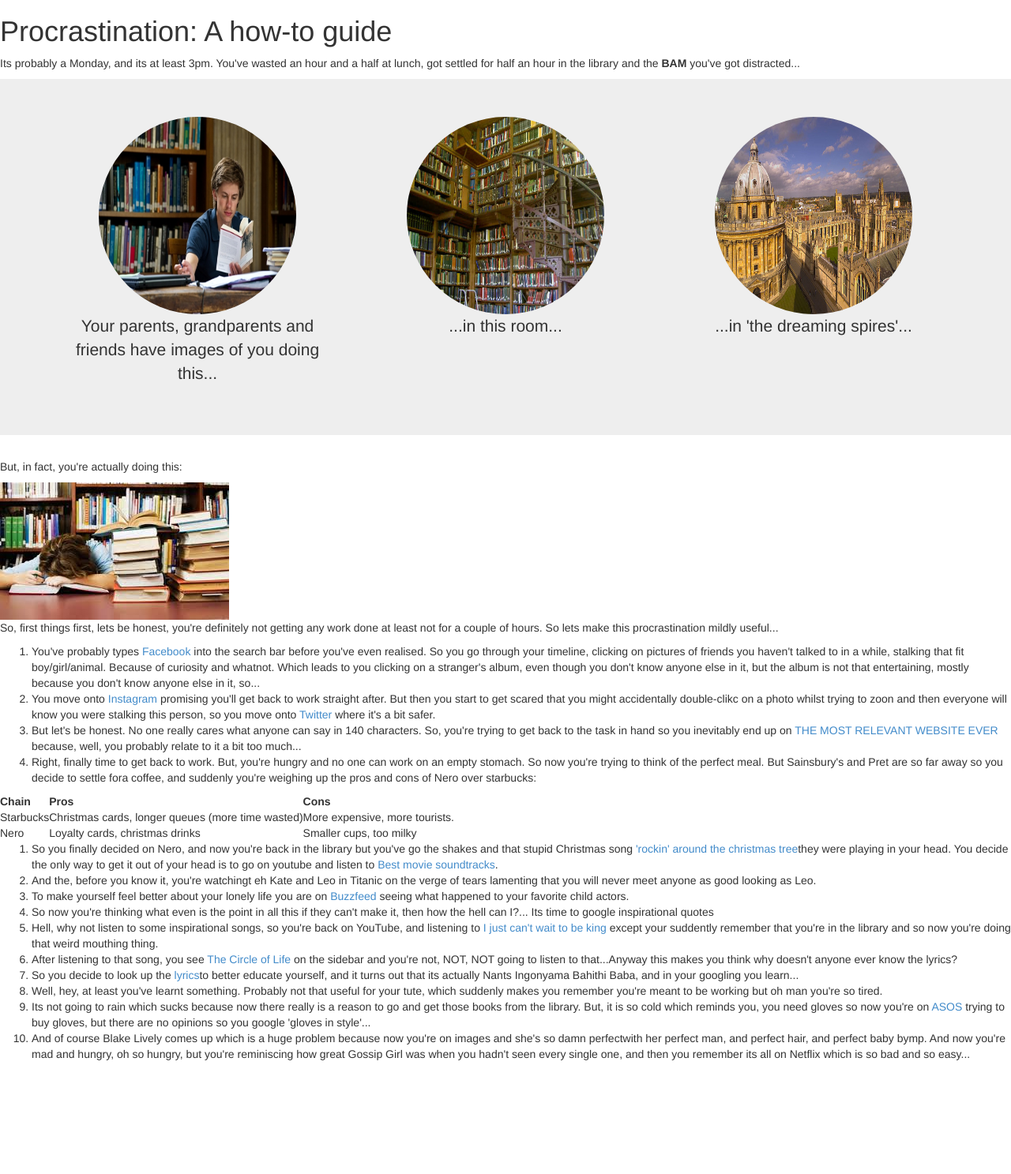
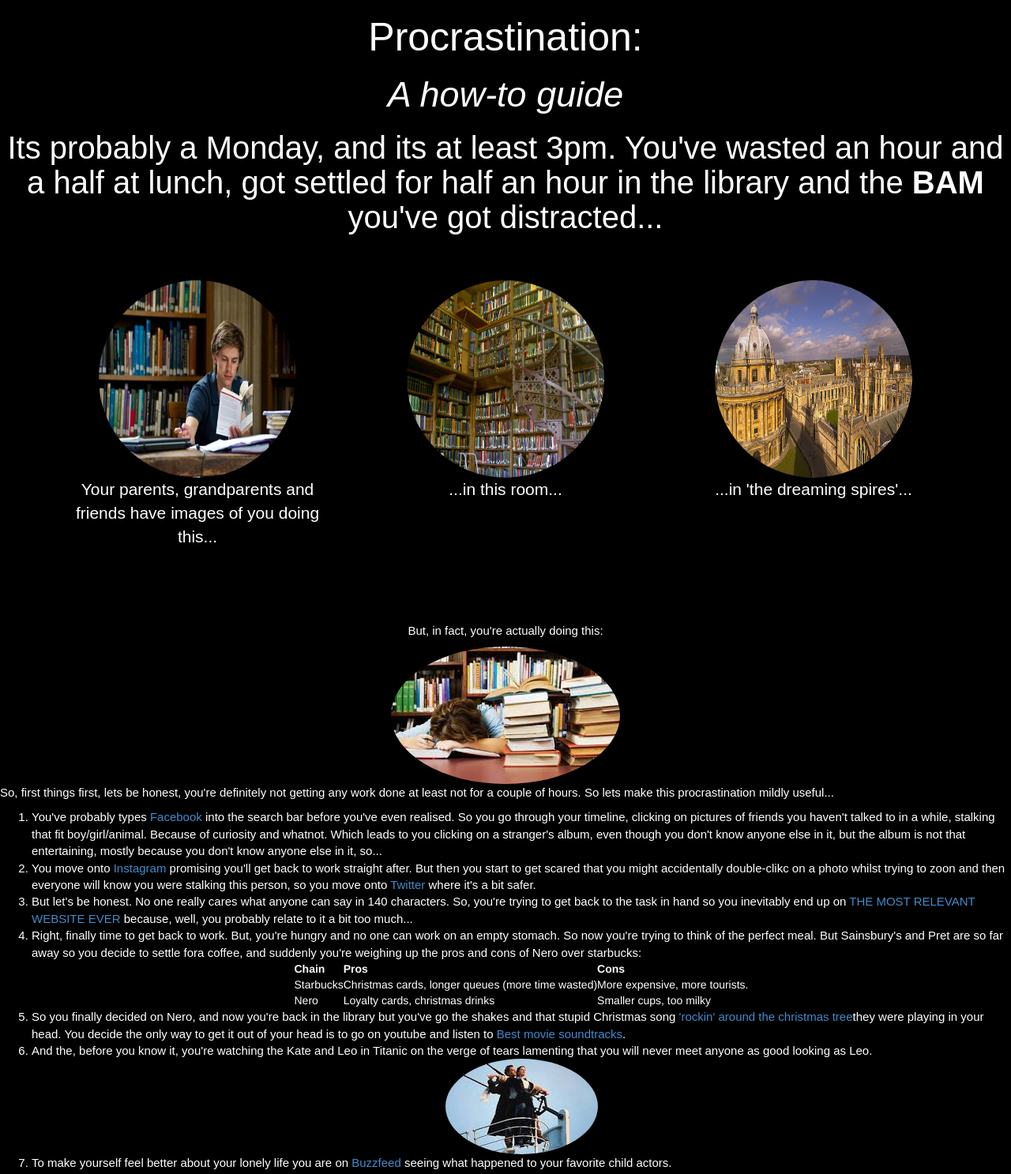
Before and after one commit to alicetusa/howtoprocrastinate, a plain HTML site: page main.html in a window 1280 px wide. Shown: the top 1487 px of the page at 79% size. Before the commit the page ends 1355 px from the top, so only its background shows below. Drawn offline with Linux system fonts and the light colour scheme.

Commit message:
version 3

```diff
--- a/main.css
+++ b/main.css
@@ -2,7 +2,34 @@
 	width: 250px;
 	height: 250px;
 }
-<style>
 
+body {background-color: black;}
 
-</style>
+h1 { color: white;
+	font-size: 50px;
+	font-family: arial;
+	text-align: center;
+}
+h2 {
+	color: #FFFFFF;
+	font-size: 45px;
+	font-family: arial;
+	font-color: #D8BFD8;
+	text-align: center;}
+h3 {
+	font-size: 40px;
+	font-family: arial;
+	color: #FFFFFF;
+	text-align: center;
+	font-color: white;
+}
+p {color: #FFFFFF;
+font-family: arial;
+font-size: 15px;}
+li {
+font-family: arial;
+color: #FFFFFF;
+font-size: 15px;}
+.jumbotron {background-color: black; }
+thead {color: #FFFFFF;}
+tbody {color: #FFFFFF;}
--- a/main.html
+++ b/main.html
@@ -5,11 +5,12 @@
 		<link href='dist/css/bootstrap.css' rel='stylesheet'>
 		<link href='main.css' rel='stylesheet'>
 		<meta name="viewport" content="width=device-width, initial-scale=1.0">
+
 	</head>
 
 	<body>
-		<h1>Procrastination: A how-to guide</h1>
-		<p>Its probably a Monday, and its at least 3pm. You've wasted an hour and a half at lunch, got settled for half an hour in the library and the <b>BAM</b> you've got distracted...</p>
+		<h1>Procrastination:</h1><h2><i>A how-to guide</i></h2>
+		<h3>Its probably a Monday, and its at least 3pm. You've wasted an hour and a half at lunch, got settled for half an hour in the library and the <b>BAM</b> you've got distracted...</h3>
 		<div class='jumbotron'>
 		<div class='container'>
 		<div class='row text-center' id="three-images">
@@ -34,17 +35,15 @@
 	    </div>
 	</div>
 </div>
-
-		<p>But, in fact, you're actually doing this:</p>
-		<img src='asleepondesk.jpeg' class='text-center'>
+		<center><p>But, in fact, you're actually doing this:</p>
+		<img src='asleepondesk.jpeg' class='img-circle'></center>
 		<p>So, first things first, lets be honest, you're definitely not getting any work done at least not for a couple of hours. So lets make this procrastination mildly useful...</p>
 		<ol>
 			<li>You've probably types <a href='www.facebook.com'> Facebook</a> into the search bar before you've even realised. So you go through your timeline, clicking on pictures of friends you haven't talked to in a while, stalking that fit boy/girl/animal. Because of curiosity and whatnot. Which leads to you clicking on a stranger's album, even though you don't know anyone else in it, but the album is not that entertaining, mostly because you don't know anyone else in it, so...</li>
 			<li>You move onto <a href='www.instagram.com'>Instagram</a> promising you'll get back to work straight after. But then you start to get scared that you might accidentally double-clikc on a photo whilst trying to zoon and then everyone will know you were stalking this person, so you move onto <a href='www.twitter.com'>Twitter</a> where it's a bit safer.</li>
 			<li>But let's be honest. No one really cares what anyone can say in 140 characters. So, you're trying to get back to the task in hand so you inevitably end up on <a href='www.imhavinganessaycrisis.co.uk'>THE MOST RELEVANT WEBSITE EVER</a> because, well, you probably relate to it a bit too much...</li>
 			<li>Right, finally time to get back to work. But, you're hungry and no one can work on an empty stomach. So now you're trying to think of the perfect meal. But Sainsbury's and Pret are so far away so you decide to settle fora  coffee, and suddenly you're weighing up the pros and cons of Nero over starbucks:</li>
-		</ol>
-		<table>
+		<table align=center>
 			<thead>
 				<tr>
 					<th>Chain</th>
@@ -65,17 +64,41 @@
 				</tr>
 			</tbody>
 		</table>
-		<ol>
 			<li>So you finally decided on Nero, and now you're back in the library but you've go the shakes and that stupid Christmas song <a href='https://www.youtube.com/watch?v=bnIqLlBwzrc'>'rockin' around the christmas tree</a>they were playing in your head. You decide the only way to get it out of your head is to go on youtube and listen to <a href='https://owa.nexus.ox.ac.uk/owa/redir.aspx?C=QznTA3QiFEqy2M4sJlnDkQSGm8m129EILCxJHqz1tX8oUZzpMg3GkYBU4IMZh3LyzrQzkRm1SUE.&URL=https%3a%2f%2fwww.youtube.com%2fwatch%3fv%3doMnUm9o-mhg'>Best movie soundtracks</a>.</li>
-			<li>And the, before you know it, you're watchingt eh Kate and Leo in Titanic on the verge of tears lamenting that you will never meet anyone as good looking as Leo.</li>
-			<li>To make yourself feel better about your lonely life you are on <a href='www.Buzzfeed.com'>Buzzfeed</a> seeing what happened to your favorite child actors.</li>
+			<li>And the, before you know it, you're watching the Kate and Leo in Titanic on the verge of tears lamenting that you will never meet anyone as good looking as Leo.</li>
+			<center><img src='titanic.jpg' class='img-circle'></center>
+			<li>To make yourself feel better about your lonely life you are on <a href='http://www.buzzfeed.com/leonoraepstein/heres-what-your-favorite-child-actors-look-like-now'>Buzzfeed</a> seeing what happened to your favorite child actors.</li>
 			<li>So now you're thinking what even is the point in all this if they can't make it, then how the hell can I?... Its time to google inspirational quotes</li>
-			<li>Hell, why not listen to some inspirational songs, so you're back on YouTube, and listening to <a href=''>I just can't wait to be king</a> except your suddently remember that you're in the library and so now you're doing that weird mouthing thing.</li>
-			<li>After listening to that song, you see <a href=''>The Circle of Life</a> on the sidebar and you're not, NOT, <bold>NOT</bold> going to listen to that...Anyway this makes you think why doesn't anyone ever know the lyrics?</li>
-			<li> So you decide to look up the <a href=''>lyrics</a>to better educate yourself, and it turns out that its actually Nants Ingonyama Bahithi Baba, and in your googling you learn...</li>
+
+			<div class='jumbotron'>
+			<div class='container'>
+			<div class='row text-center' id="three-images">
+	        <div class='col-sm-4'>
+	          <div>
+	            <img src='cslewisquote.jpeg' class='img-circle' class='text-center'>
+	          </div>
+	        </div>
+	        <div class='col-sm-4'>
+	          <div>
+	            <img src='everydayisasecondchance.jpeg' class='img-circle' class='text-center'>
+	          </div>
+	        </div>
+	        <div class='col-sm-4'>
+	          <div>
+	            <img src='inspirationalquote.jpeg' class='img-circle' class='text-center'>
+	          </div>
+	        </div>
+	   		</div>
+			</div>
+			</div>
+
+			<li>Hell, why not listen to some inspirational songs, so you're back on YouTube, and listening to <a href='https://www.youtube.com/watch?v=2CISzjeS3J8'>I just can't wait to be king</a> except your suddently remember that you're in the library and so now you're doing that weird mouthing thing.</li>
+			<li>After listening to that song, you see <a href='https://www.youtube.com/watch?v=F4efZIHtiQQ'>The Circle of Life</a> on the sidebar and you're not, NOT, <bold>NOT</bold> going to listen to that...Anyway this makes you think why doesn't anyone ever know the lyrics?</li>
+			<li> So you decide to look up the <a href='http://www.lionking.org/lyrics/OMPS/CircleOfLife.html'>lyrics</a> to better educate yourself, and it turns out that its actually Nants Ingonyama Bahithi Baba, and in your googling you learn...</li>
 			<li> Well, hey, at least you've learnt something. Probably not that useful for your tute, which suddenly makes you remember you're meant to be working but oh man you're so tired.</li>
 			<li>Its not going to rain which sucks because now there really is a reason to go and get those books from the library. But, it is so cold which reminds you, you need gloves so now you're on <a href='www.asos.com'>ASOS</a> trying to buy gloves, but there are no opinions so you google 'gloves in style'...</li>
 			<li>And of course Blake Lively comes up which is a huge problem because now you're on images and she's so damn perfectwith her perfect man, and perfect hair, and perfect baby bymp. And now you're mad and hungry, oh so hungry, but you're reminiscing how great Gossip Girl was when you hadn't seen every single one, and then you remember its all on Netflix which is so bad and so easy...</li>
+			<center><img src='blakelively.png' class='img-circle'></center>
 		</ol>
 	</body>
 </html>
```
Also changed, not shown: blakelively.png (added), cslewisquote.jpeg (added), everydayisasecondchance.jpeg (added), inspirationalquote.jpeg (added), titanic.gif (added), titanic.jpg (added), 4 other files.
